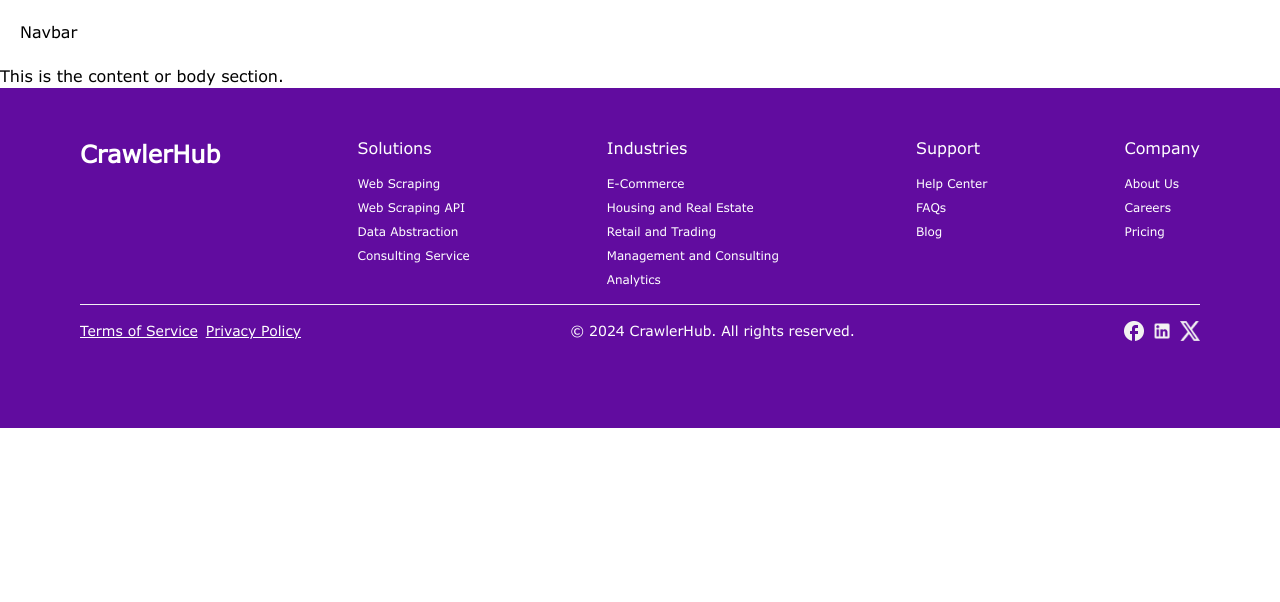
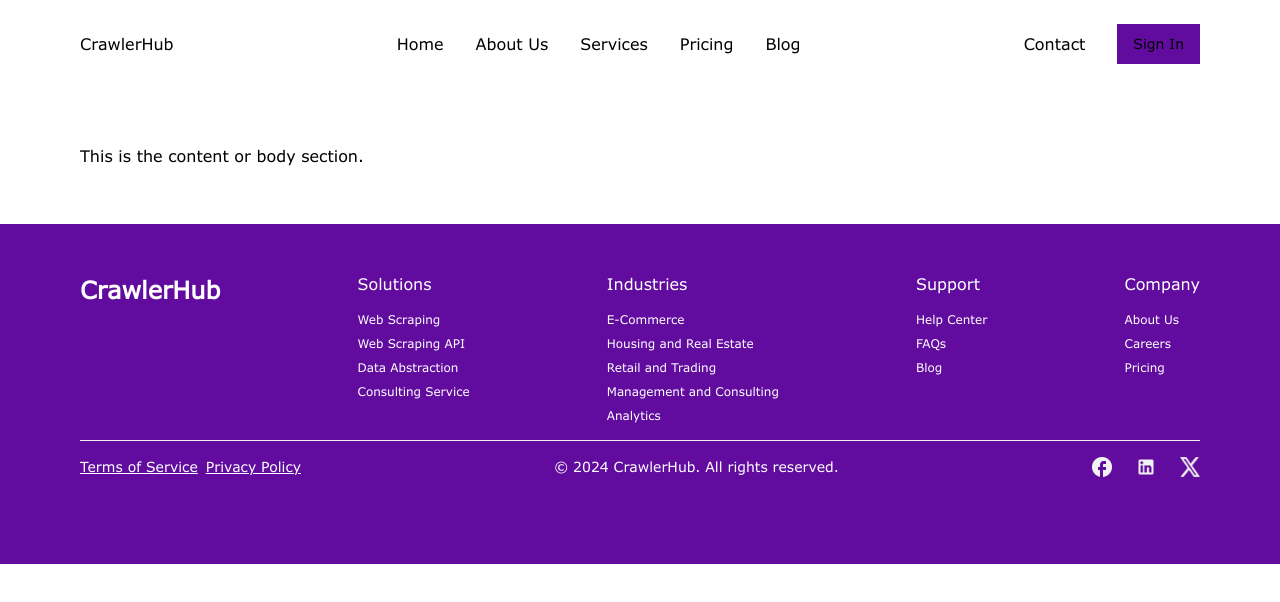
Before and after one commit to beecodeguy/crawlhub, a Next.js app: page / in a window 1280 px wide. Shown: the top 602 px of the page. Built offline with nearby package versions, Linux system fonts and the light colour scheme.

Commit message:
working on header and content spacing

```diff
--- a/src/app/(webpage)/layout.tsx
+++ b/src/app/(webpage)/layout.tsx
@@ -8,9 +8,9 @@ const WebPageLayout = ({
   children: React.ReactNode;
 }>) => {
   return (
-    <main>
+    <main className="flex flex-col gap-[56px]">
       <Header />
-      <section>{children}</section>
+      <section className="px-[80px]">{children}</section>
       <Footer />
     </main>
   );
--- a/src/components/containers/Footer/index.tsx
+++ b/src/components/containers/Footer/index.tsx
@@ -54,7 +54,7 @@ const Footer = () => {
           <span className="underline">Privacy Policy</span>
         </div>
         <div>&copy; 2024 CrawlerHub. All rights reserved.</div>
-        <div className="flex gap-2">
+        <div className="flex gap-[24px]">
           <Image src={FaceBookIcon} height={10} width={20} alt="Facebook" />
           <Image src={LinkedInIcon} height={10} width={20} alt="LinkedIn" />
           <Image src={TwitterIcon} height={10} width={20} alt="Twitter" />
--- a/src/components/containers/Header/index.tsx
+++ b/src/components/containers/Header/index.tsx
@@ -1,9 +1,24 @@
-import React from 'react'
+import { Button } from "@/components/ui/button";
+import Link from "next/link";
+import React from "react";
 
 const Header = () => {
   return (
-    <nav className="flex px-5 py-5">Navbar</nav>
-  )
-}
+    <nav className="flex px-[80px] py-[24px] justify-between items-center">
+      <div>CrawlerHub</div>
+      <div className="flex items-center gap-[32px]">
+        <Link href="">Home</Link>
+        <Link href="">About Us</Link>
+        <Link href="">Services</Link>
+        <Link href="">Pricing</Link>
+        <Link href="">Blog</Link>
+      </div>
+      <div className="flex gap-[32px] items-center">
+        <Link href="">Contact</Link>
+        <Button>Sign In</Button>
+      </div>
+    </nav>
+  );
+};
 
-export default Header
+export default Header;
```
